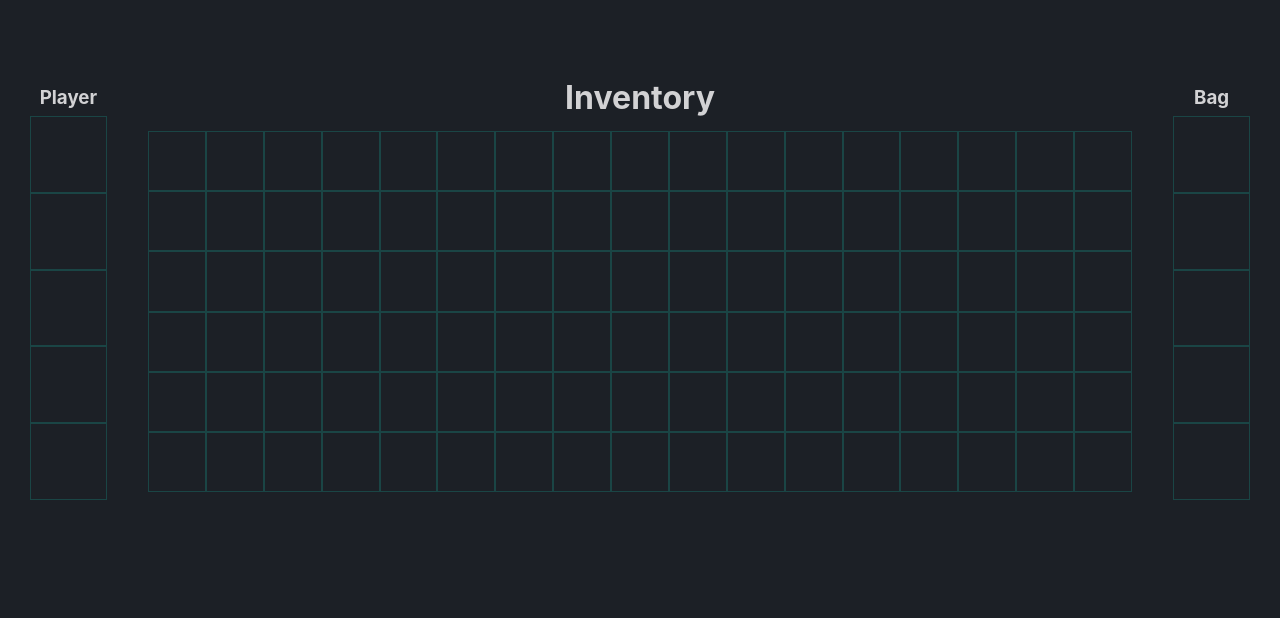
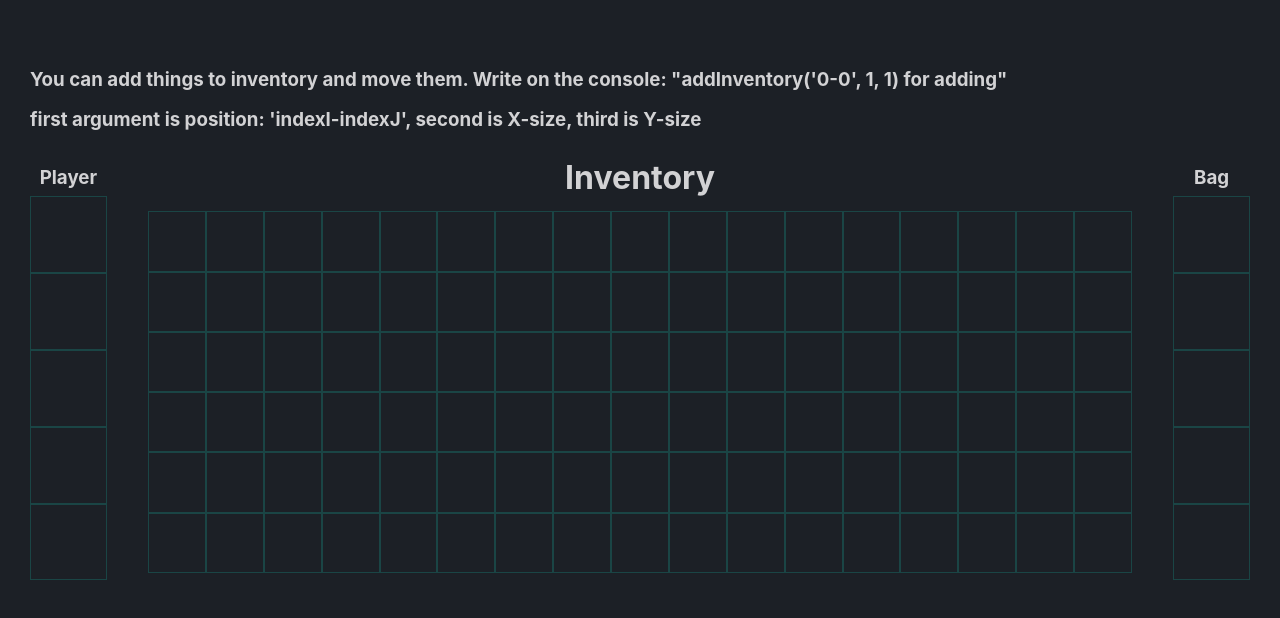
Before and after one commit to Vladimir21500/inventory, a React (Create React App) app: page / in a window 1280 px wide. Shown: the top 618 px of the page. Built offline with nearby package versions, Linux system fonts and the light colour scheme.

Commit message:
add intro for quests

```diff
--- a/public/index.html
+++ b/public/index.html
@@ -7,11 +7,6 @@
     <meta name="theme-color" content="#000000" />
     <meta name="description" content="Web site created using create-react-app" />
     <link rel="apple-touch-icon" href="%PUBLIC_URL%/logo192.png" />
-    <!--
-      manifest.json provides metadata used when your web app is installed on a
-      user's mobile device or desktop. See https://developers.google.com/web/fundamentals/web-app-manifest/
-    -->
-    <link rel="manifest" href="%PUBLIC_URL%/manifest.json" />
     <link
       rel="stylesheet"
       href="https://cdnjs.cloudflare.com/ajax/libs/normalize/8.0.1/normalize.min.css"
@@ -19,29 +14,10 @@
       crossorigin="anonymous"
       referrerpolicy="no-referrer"
     />
-    <!--
-      Notice the use of %PUBLIC_URL% in the tags above.
-      It will be replaced with the URL of the `public` folder during the build.
-      Only files inside the `public` folder can be referenced from the HTML.
-
-      Unlike "/favicon.ico" or "favicon.ico", "%PUBLIC_URL%/favicon.ico" will
-      work correctly both with client-side routing and a non-root public URL.
-      Learn how to configure a non-root public URL by running `npm run build`.
-    -->
     <title>React App</title>
   </head>
   <body>
     <noscript>You need to enable JavaScript to run this app.</noscript>
     <div id="root"></div>
-    <!--
-      This HTML file is a template.
-      If you open it directly in the browser, you will see an empty page.
-
-      You can add webfonts, meta tags, or analytics to this file.
-      The build step will place the bundled scripts into the <body> tag.
-
-      To begin the development, run `npm start` or `yarn start`.
-      To create a production bundle, use `npm run build` or `yarn build`.
-    -->
   </body>
 </html>
--- a/src/App.tsx
+++ b/src/App.tsx
@@ -6,10 +6,13 @@ import Container from "./components/container/Container";
 import Inventory from "./components/inventory/Inventory";
 import Player from "./components/player/Player";
 import Bag from "./components/bag/Bag";
+import Intro from "./components/intro/Intro";
 
 function App() {
   return (
     <div className='page'>
+      <Intro />
+
       <main className='page__content'>
         <Player />
         <Inventory />
--- /dev/null
+++ b/src/components/intro/Intro.tsx
@@ -0,0 +1,15 @@
+import React from "react";
+
+const Intro: React.FC<{}> = () => {
+  return (
+    <>
+      <h3>
+        You can add things to inventory and move them. Write on the console: "addInventory('0-0', 1, 1) for
+        adding"
+      </h3>
+      <h3>first argument is position: 'indexI-indexJ', second is X-size, third is Y-size</h3>
+    </>
+  );
+};
+
+export default Intro;
--- a/src/index.tsx
+++ b/src/index.tsx
@@ -14,6 +14,12 @@ declare global {
 
 window.addInventory = addInventory;
 
+//! change for adding to portfolio
+// 1. add form for adding things
+// 2. add possibility to add photo
+// 3. add hover for targetPlace
+//
+
 const root = ReactDOM.createRoot(document.getElementById("root") as HTMLElement);
 root.render(
   <React.StrictMode>
```
